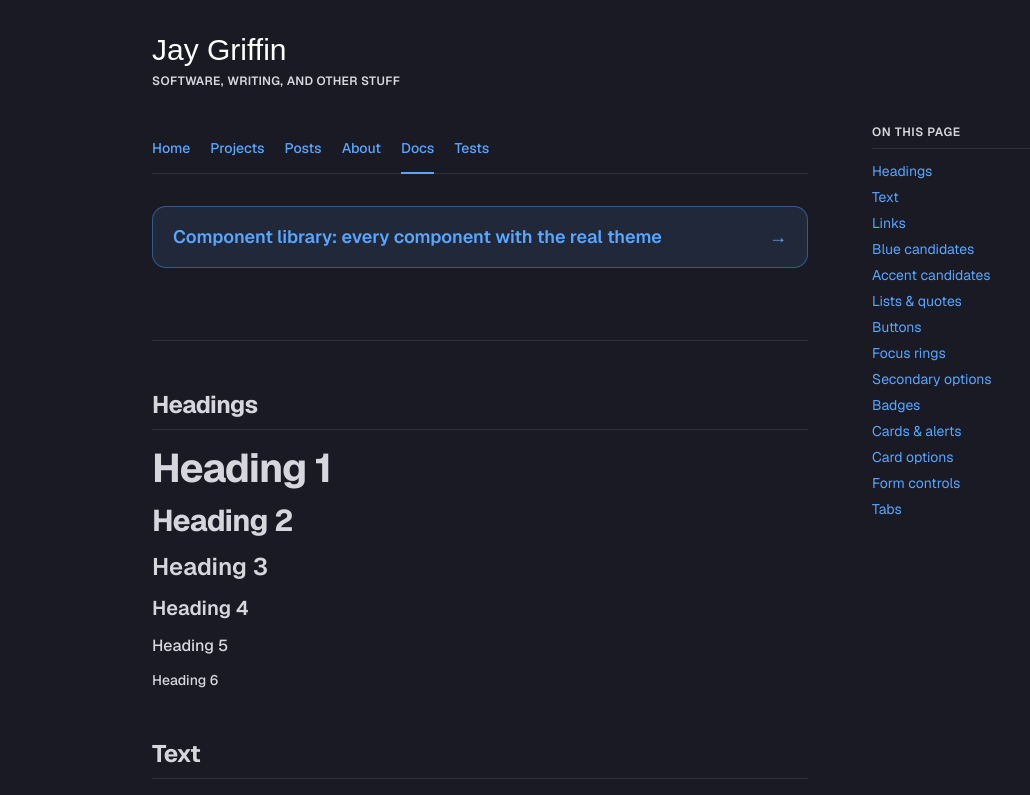
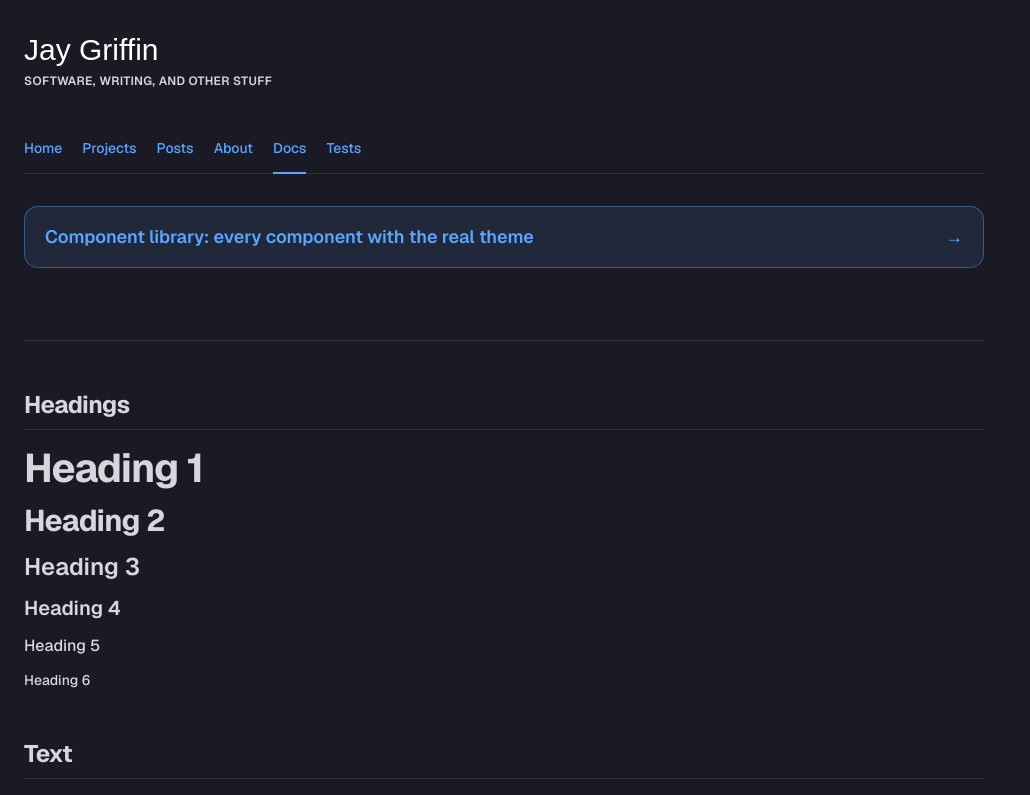
Before and after one commit to jaygriffinjay/jaygriff-v4, a Next.js app: page /docs/components in a window 1280 px wide. Shown: the top 795 px of the page, without its empty margins (0-1030 px from the left). Built offline with nearby package versions, Linux system fonts and the light colour scheme; a web font is replaced by a local one.

Commit message:
Narrower page frame with layout width tokens

```diff
--- a/src/app/globals.css
+++ b/src/app/globals.css
@@ -40,6 +40,11 @@
   --font-sans: var(--font-geist-sans);
   /* preflight uses this for every <code>/<pre>/<kbd>, so all code renders in JetBrains Mono */
   --font-mono: var(--font-jetbrains-mono), ui-monospace, monospace;
+
+  /* Layout widths. Content matches the page frame, so it fills it; with an aside, content shrinks to make room */
+  --container-content: 60rem;
+  --container-aside: 16rem;
+  --container-page: 60rem;
 
   /* Fluid heading sizes: phone size at a 375px viewport, growing smoothly to the desktop size at 1024px */
   --text-title: clamp(1.625rem, 1.264rem + 1.541vw, 2.25rem); /* 26 → 36px, page titles */
--- a/src/app/layout.module.css
+++ b/src/app/layout.module.css
@@ -7,7 +7,7 @@
   @apply flex min-h-dvh flex-col antialiased;
 }
 
-/* centered page frame, padded in from the screen edges */
+/* centered page frame, padded in from the screen edges; max width is the page frame plus that padding */
 .shell {
-  @apply mx-auto w-full max-w-5xl flex-1 px-4 pb-16 sm:px-6;
+  @apply mx-auto w-full max-w-[calc(var(--container-page)+3rem)] flex-1 px-4 pb-16 sm:px-6;
 }
--- a/src/components/site/page-layout.module.css
+++ b/src/components/site/page-layout.module.css
@@ -7,17 +7,17 @@
 
 /* adds the side column on desktop when the page passes an aside */
 .columnsWithAside {
-  @apply lg:grid-cols-[minmax(0,1fr)_16rem] lg:items-start lg:gap-16;
+  @apply lg:grid-cols-[minmax(0,var(--container-content))_var(--container-aside)] lg:items-start lg:gap-16;
 }
 
-/* side column; stays its desktop width (16rem) when it drops below the content */
+/* side column; stays its desktop width when it drops below the content */
 .aside {
-  @apply w-full max-w-64 min-w-0;
+  @apply w-full max-w-aside min-w-0;
 }
 
-/* content column: nav row on top, page content below */
+/* content column: nav row on top, page content below; same width with or without an aside */
 .panel {
-  @apply min-w-0;
+  @apply max-w-content min-w-0;
 }
 
 /* nav row and breadcrumb strip; phones get the mobile menu instead */
```
